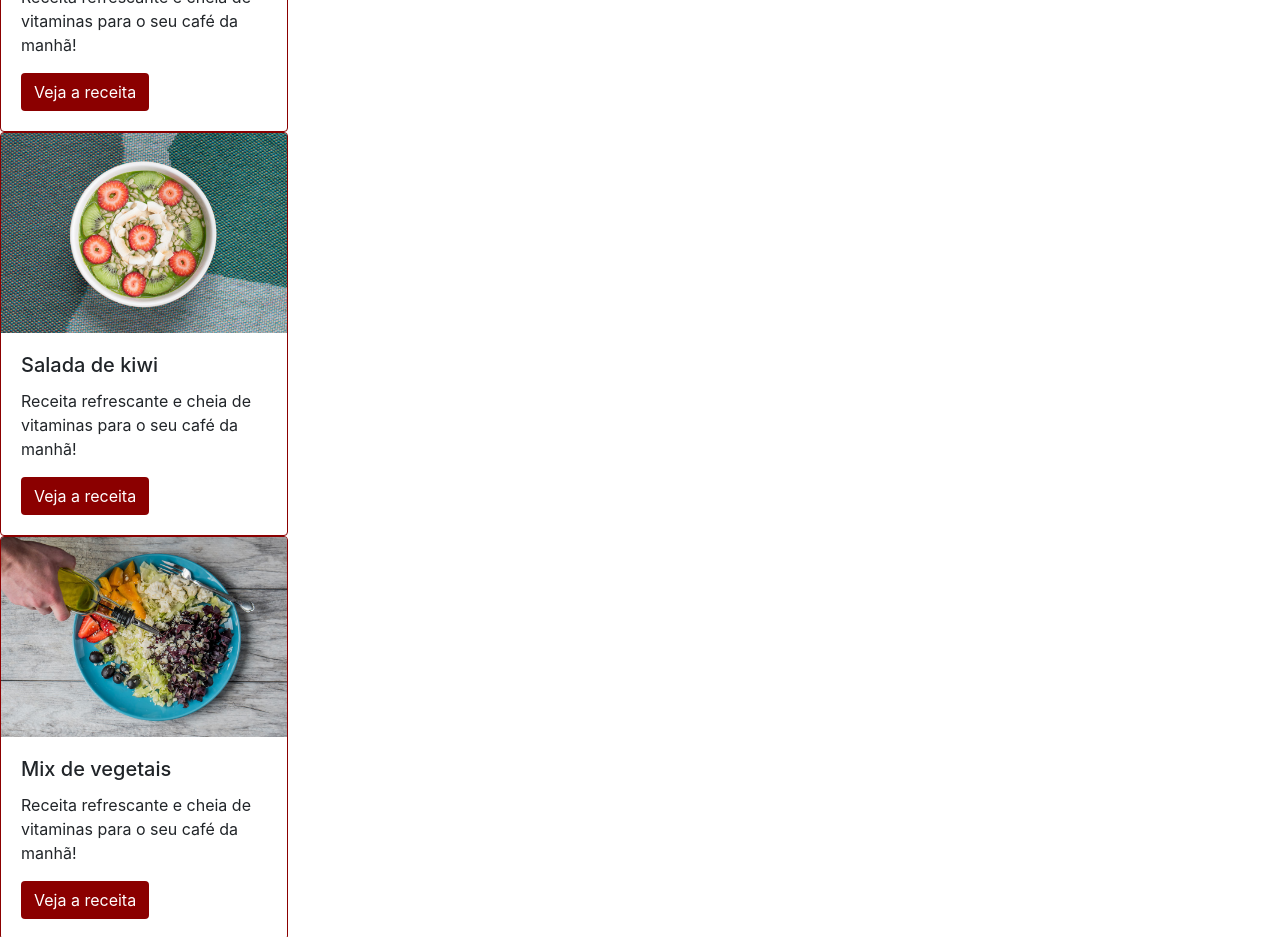
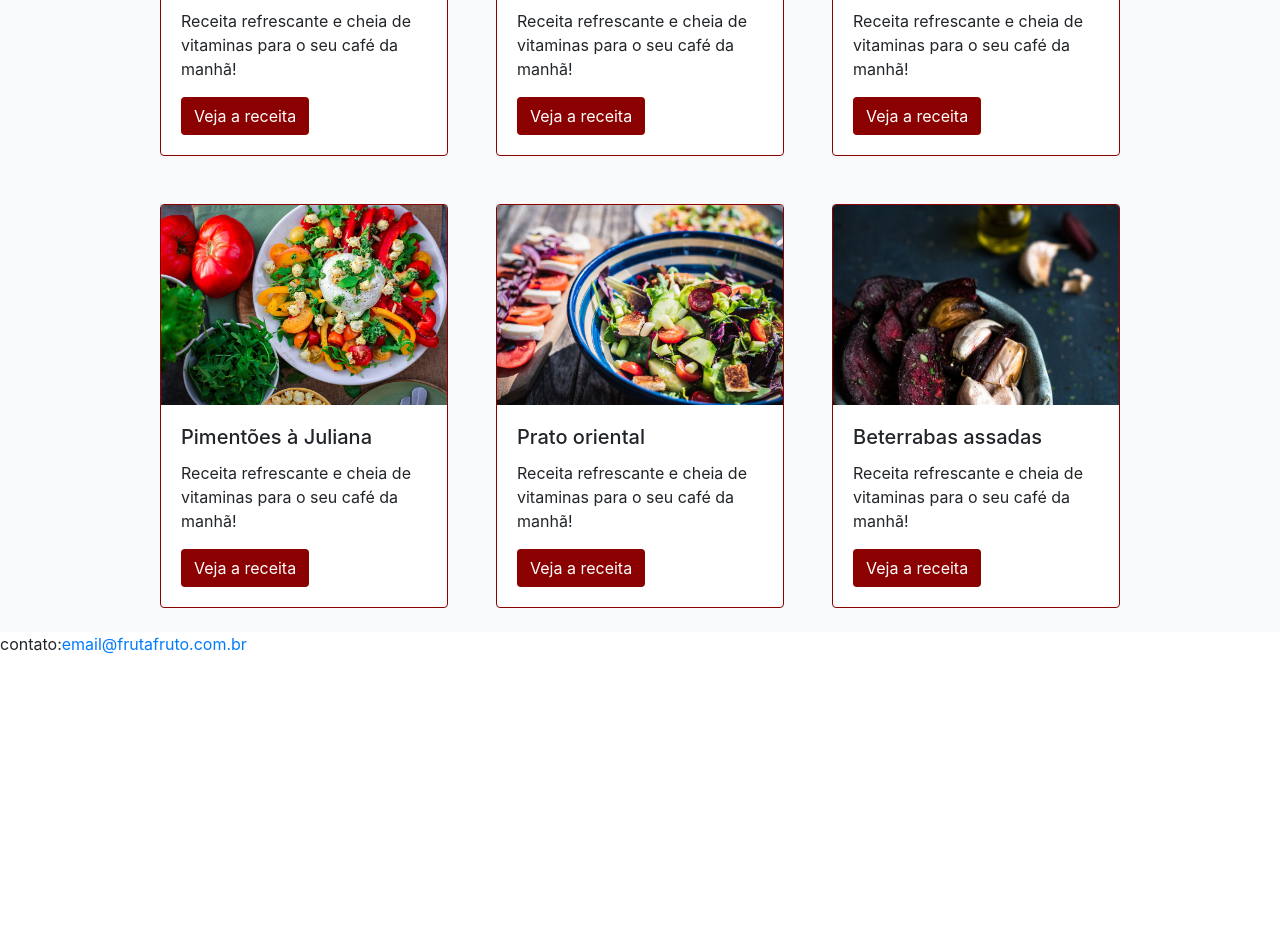
Before and after one commit to nicario/bootstrap4, a plain HTML site: page index.html in a window 1280 px wide. Shown: the part 864-1801 px from the top of the page. After the commit the page ends 1536 px from the top, so only its background shows below. Drawn offline with nearby package versions, Linux system fonts and the light colour scheme; a web font is replaced by a local one.

Commit message:
Adicionando grid aos cards

```diff
--- a/index.html
+++ b/index.html
@@ -66,7 +66,9 @@
       <p class="text-center text-secondary pb-5">Nossas receitas ajudam você a aproveitar melhor os alimentos, economizar, ganhar tempo e praticidade</p>
     </section>
     <section>
-      <div class="card borda-cor-especial card-largura">
+      <div class="container-fluid bg-light">
+        <div class="row justify-content-center">
+          <div class="card borda-cor-especial card-largura p-0 m-4 col-12 col-md-4">
             <img src="src/img/receita-abacate.jpg" class="card-img-top card-posicao-imagem" alt="tigela com salada de abacate, vista superior">
             <div class="card-body">
               <h5 class="card-title">Tigela de abacate</h5>
@@ -74,7 +76,7 @@
               <a href="#" class="btn botao-cor-especial">Veja a receita</a>
             </div>
           </div>
-      <div class="card borda-cor-especial card-largura">
+          <div class="card borda-cor-especial card-largura p-0 m-4 col-12 col-md-4">
             <img src="src/img/receita-kiwi.jpg" class="card-img-top card-posicao-imagem" alt="tigela com salada de kiwi, vista superior">
             <div class="card-body">
               <h5 class="card-title">Salada de kiwi</h5>
@@ -82,7 +84,7 @@
               <a href="#" class="btn botao-cor-especial">Veja a receita</a>
             </div>
           </div>
-      <div class="card borda-cor-especial card-largura">
+          <div class="card borda-cor-especial card-largura p-0 m-4 col-12 col-md-4">
             <img src="src/img/receita-mix.jpg" class="card-img-top card-posicao-imagem" alt="tigela com mix de vegetais, vista superior">
             <div class="card-body">
               <h5 class="card-title">Mix de vegetais</h5>
@@ -90,7 +92,7 @@
               <a href="#" class="btn botao-cor-especial">Veja a receita</a>
             </div>
           </div>
-      <div class="card borda-cor-especial card-largura">
+          <div class="card borda-cor-especial card-largura p-0 m-4 col-12 col-md-4">
             <img src="src/img/receita-pimentoes.jpg" class="card-img-top card-posicao-imagem" alt="tigela com Pimentões à Juliana, vista superior">
             <div class="card-body">
               <h5 class="card-title">Pimentões à Juliana</h5>
@@ -98,7 +100,7 @@
               <a href="#" class="btn botao-cor-especial">Veja a receita</a>
             </div>
           </div>
-      <div class="card borda-cor-especial card-largura">
+          <div class="card borda-cor-especial card-largura p-0 m-4 col-12 col-md-4">
             <img src="src/img/receita-oriental.jpg" class="card-img-top card-posicao-imagem" alt="tigela com prato oriental, vista superior">
             <div class="card-body">
               <h5 class="card-title">Prato oriental</h5>
@@ -106,12 +108,14 @@
               <a href="#" class="btn botao-cor-especial">Veja a receita</a>
             </div>
           </div>
-      <div class="card borda-cor-especial card-largura">
+          <div class="card borda-cor-especial card-largura p-0 m-4 col-12 col-md-4">
             <img src="src/img/receita-beterrabas.jpg" class="card-img-top card-posicao-imagem" alt="tigela com beterrabas assadas, vista superior">
             <div class="card-body">
               <h5 class="card-title">Beterrabas assadas</h5>
               <p class="card-text">Receita refrescante e cheia de vitaminas para o seu café da manhã!</p>
               <a href="#" class="btn botao-cor-especial">Veja a receita</a>
+            </div>
+          </div>
         </div>
       </div>
     </section>
--- a/src/style.css
+++ b/src/style.css
@@ -1,5 +1,5 @@
 .card-largura {
-    width: 18rem;;
+    max-width: 18rem;;
 }
 
 .imagem-carroussel-um {
```
Lines whose indentation alone changed are shown as unchanged.
